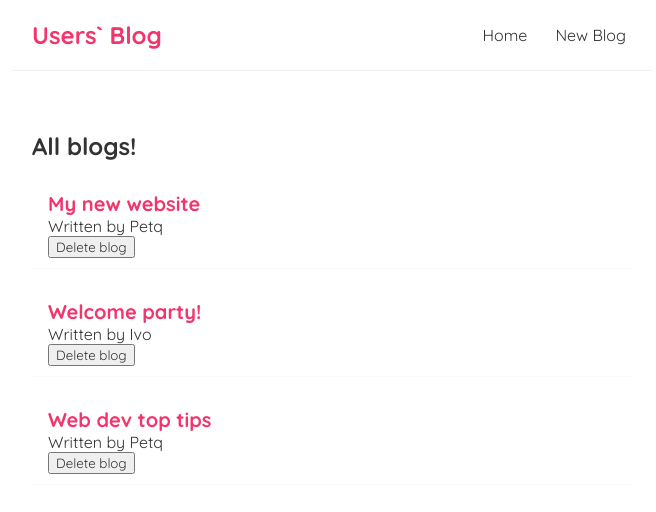
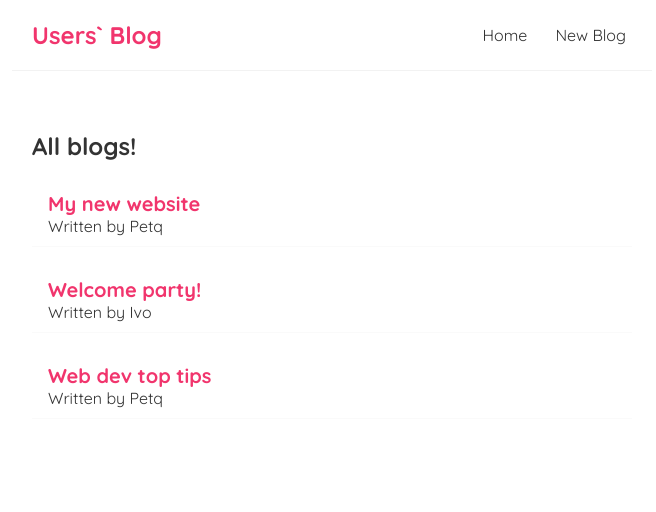
Before and after one commit to GerganaKraeva/React, a React (Create React App) app in the folder gery-project/: page / in a window 1280 px wide. Shown: the top 512 px of the page, without its empty margins (308-964 px from the left). Built offline with nearby package versions, Linux system fonts and the light colour scheme; data requests are answered from the project's data file.

Commit message:
Fetching Data with useEffect

```diff
--- a/gery-project/src/BlogList.js
+++ b/gery-project/src/BlogList.js
@@ -1,7 +1,6 @@
 const BlogList = (props) => {
     const blogs = props.blogs;
     const title = props.title;
-    const handleDelete =props.handleDelete;
 
     return (
         <div className="blog-list">
@@ -10,7 +9,6 @@
                 <div className="blog-preview" key={blog.id}>
                     <h2>{ blog.title }</h2>
                     <p> Written by {blog.author} </p>
-                    <button onClick = {() => handleDelete(blog.id)}>Delete blog</button>
                 </div>
             ))}
         </div>
--- a/gery-project/src/Home.js
+++ b/gery-project/src/Home.js
@@ -2,25 +2,22 @@
 import BlogList from "./BlogList";
 
 const Home = () => {
-    const [blogs, setBlogs] = useState([
-        { title: "My new website", body: "Lorem ipsum dolor sit amet consectetur adipisicing elit. Dolor, expedita doloribus neque enim optio esse alias quisquam distinctio, recusandae animi ducimus quis vero minus qui rem consectetur fuga nostrum similique!", author: "Petq", id: 1 },
-        { title: "Welcome party!", body: "Lorem ipsum dolor sit amet consectetur adipisicing elit. Dolor, expedita doloribus neque enim optio esse alias quisquam distinctio, recusandae animi ducimus quis vero minus qui rem consectetur fuga nostrum similique!", author: "Ivo", id: 2 },
-        { title: "Web dev top tips", body: "Lorem ipsum dolor sit amet consectetur adipisicing elit. Dolor, expedita doloribus neque enim optio esse alias quisquam distinctio, recusandae animi ducimus quis vero minus qui rem consectetur fuga nostrum similique!", author: "Petq", id: 3 }
-    ]);
-    const handleDelete = (id) => {
-        const newBlogs = blogs.filter(blog => blog.id !== id);
-        setBlogs(newBlogs);
-
-    }
+    const [blogs, setBlogs] = useState(null);
 
     useEffect( () => {
-        console.log("use effect ran");
-        console.log(blogs);
-    });
+       fetch("http://localhost:8000/blogs")
+       .then(res => {
+        return res.json();
+       })
+       .then( data => {
+        console.log(data);
+        setBlogs(data);
+       });
+    }, []);
 
     return (
         <div className="home">
-            <BlogList blogs={blogs} title="All blogs!"  handleDelete={handleDelete}/>
+            {blogs && <BlogList blogs={blogs} title="All blogs!" />}
             {/* <BlogList blogs={blogs.filter((blog) => blog.author === "Petq")} title="Petq`s blocks!" /> */}
 
         </div>
```
